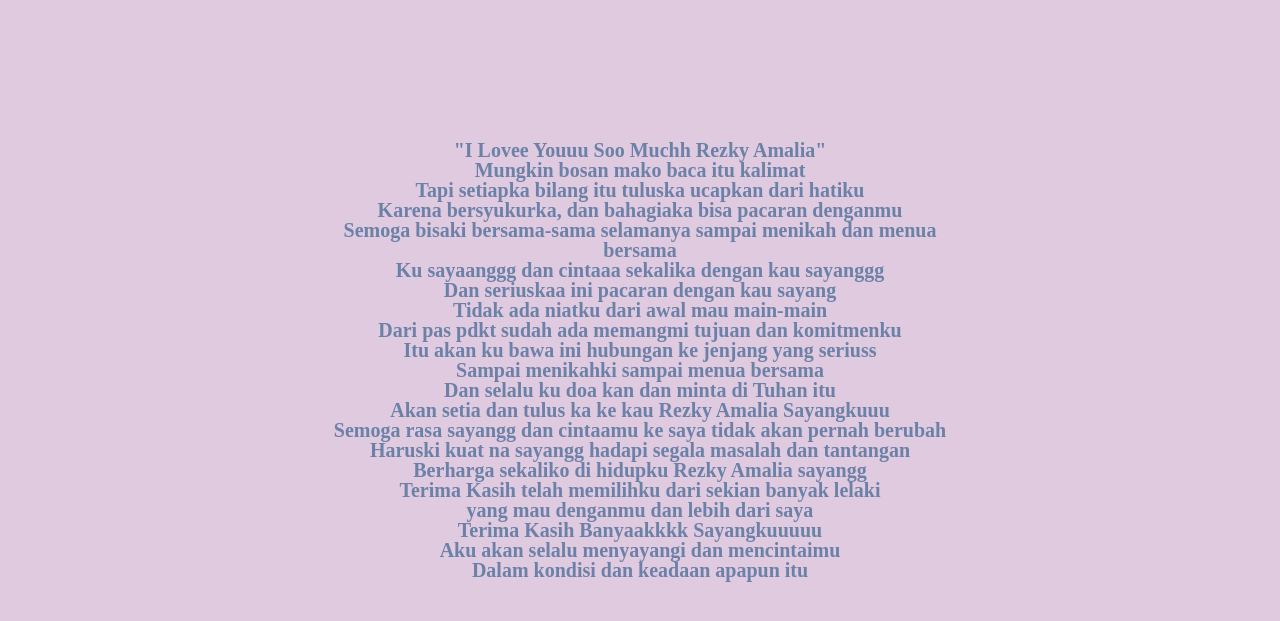
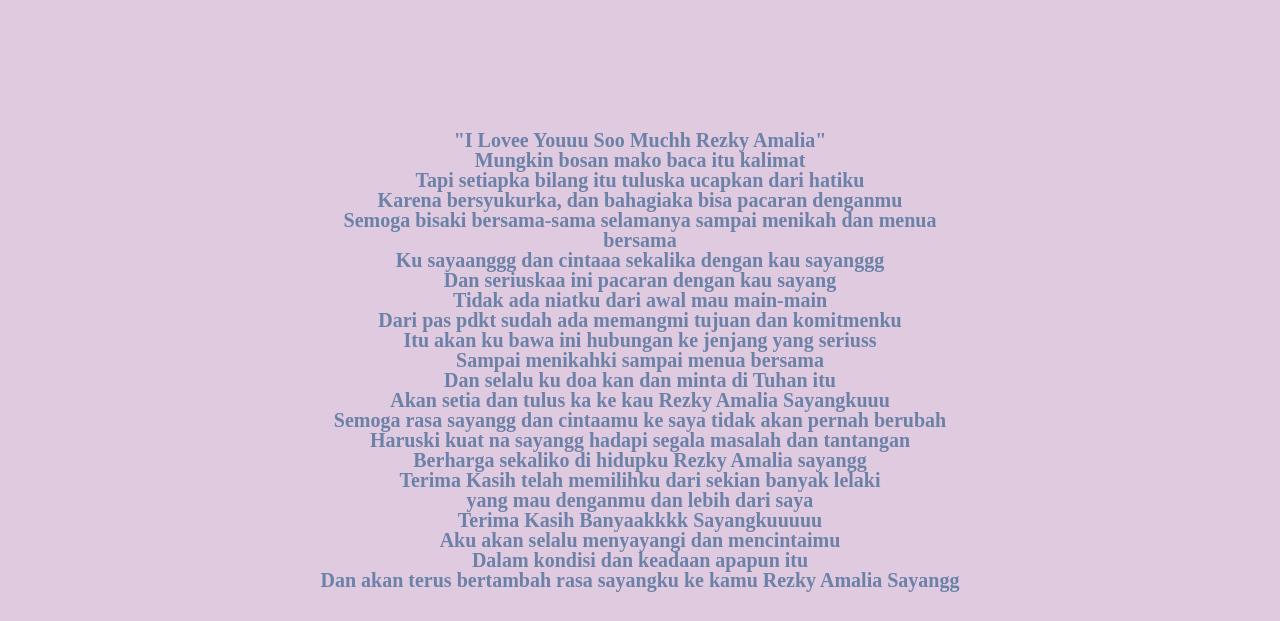
Before and after one commit to andikaPalian/andikaPalian.github.io, a plain HTML site: page isihati/index.html in a window 1280 px wide. Shown: the top 621 px of the page. Drawn offline with nearby package versions, Linux system fonts and the light colour scheme; a script that the page names is missing.

Commit message:
Update index.html

```diff
--- a/isihati/index.html
+++ b/isihati/index.html
@@ -67,7 +67,8 @@
   yang mau denganmu dan lebih dari saya <br>
   Terima Kasih Banyaakkkk Sayangkuuuuu <br>
   Aku akan selalu menyayangi dan mencintaimu <br>
-  Dalam kondisi dan keadaan apapun itu
+  Dalam kondisi dan keadaan apapun itu <br>
+  Dan akan terus bertambah rasa sayangku ke kamu Rezky Amalia Sayangg
 
 
 </div>
```
